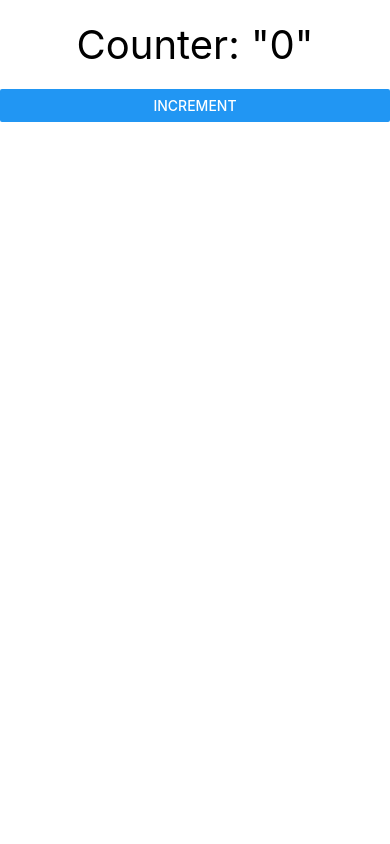
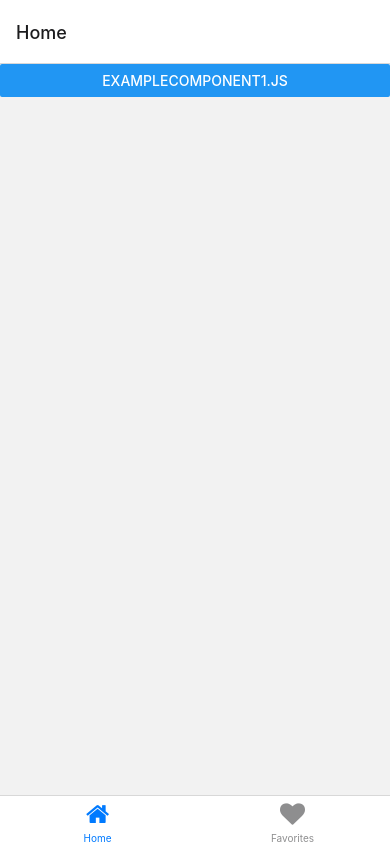
Before and after one commit to Menda0/react-native-apr2022, a React Native app: screen / in a window 390 px wide. Built offline with nearby package versions, Linux system fonts and the light colour scheme.

Commit message:
Add commit

```diff
--- a/App.js
+++ b/App.js
@@ -8,24 +8,31 @@ import ExampleComponent5 from "./components/ExampleComponent5"
 import ExampleUI from "./components/ExampleUI"
 import CollectionListScreen from "./screens/CollectionListScreen"
 import SearchCollections from "./components/SearchCollections"
+import AppNavigation from "./AppNavigation"
 
 
 class MainComponent extends React.Component{
     render(){
         return (
-            <SafeAreaView>
-                {/* <ExampleComponent1 />
-                <ExampleComponent2 message="Hello Reginaldo" />
-                <ExampleComponent2 message="Hello Sofia" /> */}
-                {/* <ExampleUI /> */}
-                {/* <CollectionListScreen /> */}
-                {/* <ExampleComponent3 /> */}
-                {/* <SearchCollections /> */}
-                {/* <ExampleComponent4 name="Marco"/> */}
-                <ExampleComponent5 />
-            </SafeAreaView>
+            <>
+                {/*
+                    <SafeAreaView>
+                        {/* <ExampleComponent1 />
+                        <ExampleComponent2 message="Hello Reginaldo" />
+                        <ExampleComponent2 message="Hello Sofia" />
+                        <ExampleUI />
+                        <CollectionListScreen />
+                        <ExampleComponent3 />
+                        <SearchCollections />
+                        <ExampleComponent4 name="Marco"/>
+                        <ExampleComponent5 />
+                    </SafeAreaView>
+                */}
+                <AppNavigation />
+            </>
         )
     }
 }
 
+
 export default MainComponent
--- /dev/null
+++ b/AppNavigation.js
@@ -0,0 +1,36 @@
+import React from "react";
+import { NavigationContainer } from "@react-navigation/native";
+import { createBottomTabNavigator } from "@react-navigation/bottom-tabs";
+import ExampleScreen from "./screens/ExampleScreen";
+import Icon from "react-native-vector-icons/FontAwesome";
+
+const Tab = createBottomTabNavigator()
+
+const AppNavigation = (props) => {
+    return (
+        <NavigationContainer>
+            <Tab.Navigator>
+                <Tab.Screen
+                    options={{
+                        tabBarIcon: ({size, color}) => {
+                            return <Icon name="home" size={size} color={color} />
+                        }
+                    }}
+                    name="Home"
+                    component={ExampleScreen}
+                />
+                <Tab.Screen
+                    options={{
+                        tabBarIcon: ({size, color}) => {
+                            return <Icon name="heart" size={size} color={color} />
+                        }
+                    }}
+                    name="Favorites"
+                    component={ExampleScreen}
+                />
+            </Tab.Navigator>
+        </NavigationContainer>
+    )
+}
+
+export default AppNavigation
--- /dev/null
+++ b/screens/ExampleScreen.js
@@ -0,0 +1,10 @@
+import React from "react";
+import {Button} from "react-native"
+
+const ExampleScreen = (props) => {
+    return (
+        <Button title="ExampleComponent1.js" />
+    )
+}
+
+export default ExampleScreen
```
Also changed, not shown: package.json (+7 -1 lines), 7 other files (tests, documents, lock files or other folders).
